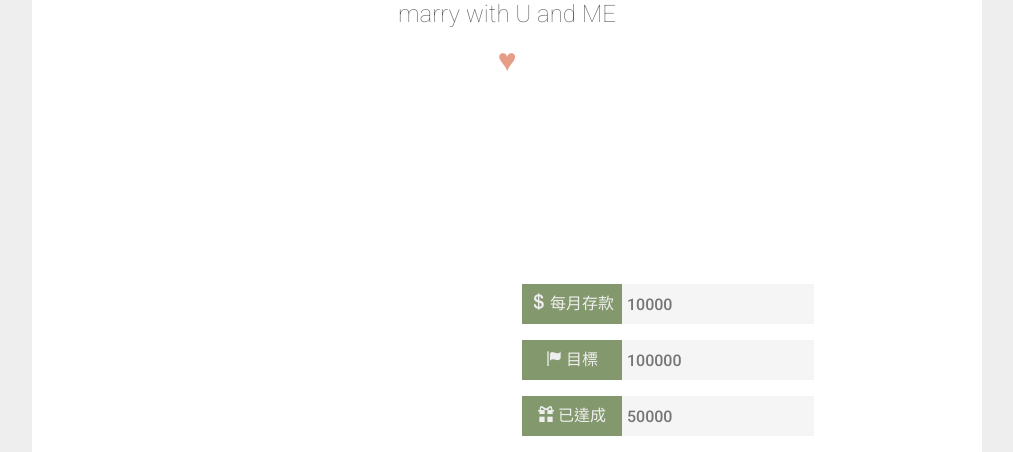
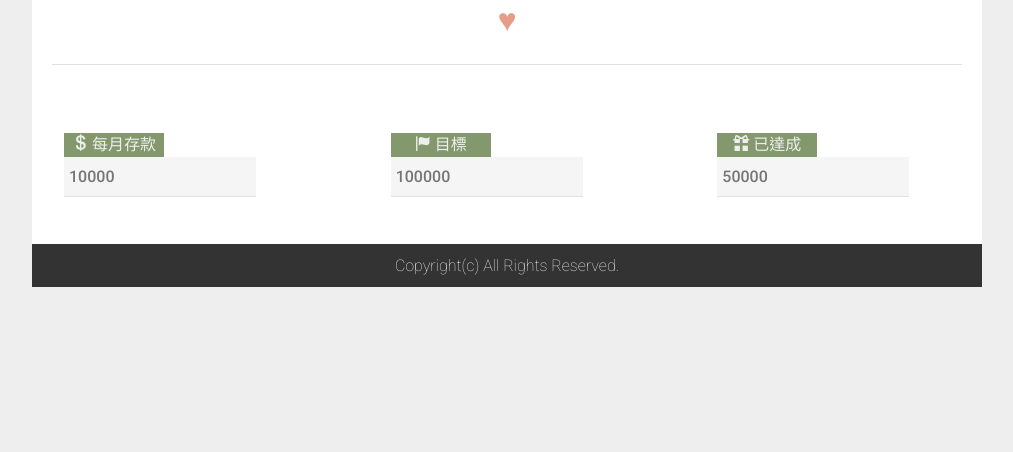
Before and after one commit to mArchiver/saving, a website: page demo/index.html in a window 1280 px wide. Shown: the part 714-1166 px from the top of the page, without its empty margins (133-1146 px from the left). After the commit the page ends 1001 px from the top, so only its background shows below. Drawn offline with Linux system fonts and the light colour scheme.

Commit message:
樣式調整

```diff
--- a/demo/index.html
+++ b/demo/index.html
@@ -8,6 +8,7 @@
 </head>
 <body>
 	<div class="container">
+
 		<div class="row">
 			<div class="col-md-12">
 				<img src="img/banner.jpg" border="0" class="banner" />
@@ -26,31 +27,37 @@
 				<div class="final-day">
 					<span class="year">6</span> years & <span class="month">8</span> months
 				</div>
-				<p class="text-center">marry with U and ME</p>
+				<p class="text-center">marry with YOU and ME</p>
 				<div class="heart margin-fix">♥</div>
 			</div>
 		</div>
+		<hr />
 		<div class="row">
-			<div class="col-md-5">
-
-			</div>
-			<div class="col-md-5 col-md-offset-1">
-				<div class="text-side">
+			<div class="col-md-4">
 				<div class="box">
 					<h2><span class="glyphicon glyphicon-usd"></span> 每月存款</h2>
 					<input type="text" placeholder="10000" />
 				</div>
+			</div>
+			<div class="col-md-4">
 				<div class="box">
 					<h2><span class="glyphicon glyphicon-flag"></span> 目標</h2>
 					<input type="text" placeholder="100000" />
 				</div>
+			</div>
+			<div class="col-md-4">
 				<div class="box">
 					<h2><span class="glyphicon glyphicon-gift"></span> 已達成</h2>
 					<input type="text" placeholder="50000" />
 				</div>
 			</div>
+			<div class="col-md-12">
+				<div class="copyright">
+					Copyright(c) All Rights Reserved.
 				</div>
 			</div>
 		</div>
+
+	</div>
 </body>
 </html>
--- a/demo/sass/style.scss
+++ b/demo/sass/style.scss
@@ -35,6 +35,12 @@ input {
 	height: 40px;
 	background: rgba(#eee, .6);
 	padding-left: 5px;
+	border-bottom: 1px solid #e1e1e1;
+}
+
+hr {
+	margin: 20px;
+	border-top: 1px solid #e1e1e1;
 }
 
 .banner {
@@ -52,12 +58,14 @@ input {
 	padding: .3em 0;
 }
 
-.icon-marry {
-	display: inline-block;
-	width: 20%;
-	float: left;
-	@include border-radius(50%);
-	margin-right: .5em;
+.copyright {
+	background: #333;
+	color: #eee;
+	font-weight: 100;
+	text-align: center;
+	position: relative;
+	top: 47px;
+	padding: .6em 0;
 }
 
 /*
@@ -128,7 +136,7 @@ progress, progress[role] {
 }
 
 .heart {
-	margin-top: 90px;
+	margin-top: 50px;
 	text-align: center;
 	color: lighten($red, 10%);
 	font-size: 2em;
@@ -177,26 +185,14 @@ progress {
 	}
 }
 
-
-.text-side {
-	margin-top: 200px;
-}
-
 .box {
-	margin-bottom: 1em;
+	margin: 3em 1em 0 2em;
 	h2 {
-		float: left;
 		background: $darkgreen;
 		color: #eee;
-		padding: 8px 5px;
 		width: 100px;
 		text-align: center;
 	}
-}
-
-.end {
-	margin-top: 1em;
-	font-size: 1.5em;
 }
 
 @-moz-keyframes bar-fill {
@@ -216,3 +212,9 @@ progress {
 		width: 96%;
 	}
 }
+
+@media screen and (max-width: 430px) {
+	.final-day {
+		font-size: 2.3em;
+	}
+}
```
Also changed, not shown: demo/css/style.css. Lines whose indentation alone changed are shown as unchanged.
